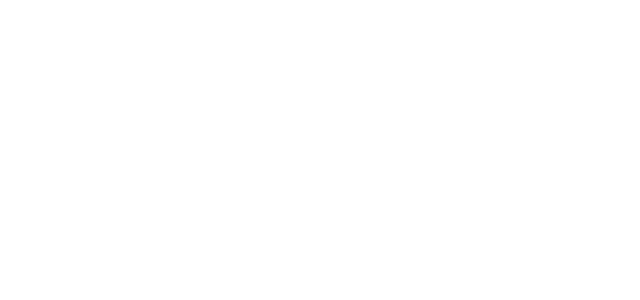
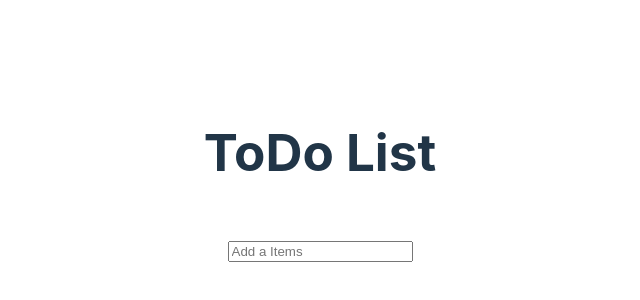
Before and after one commit to Nitarya/To-do-list-react, a React (Vite) app: page / in a window 1280 px wide. Shown: the part 236-536 px from the top of the page, without its empty margins (320-960 px from the left). Built offline with nearby package versions, Linux system fonts and the light colour scheme.

Commit message:
Placeolder added

```diff
--- a/src/App.jsx
+++ b/src/App.jsx
@@ -10,7 +10,9 @@
     <div className='main_div'>
       <div className='center_div'>
     <br/>
-    <h1></h1>
+    <h1>ToDo List</h1>
+    <br />
+    <input type="text" placeholder="Add a Items"/>
       </div>
 
     </div>
```
